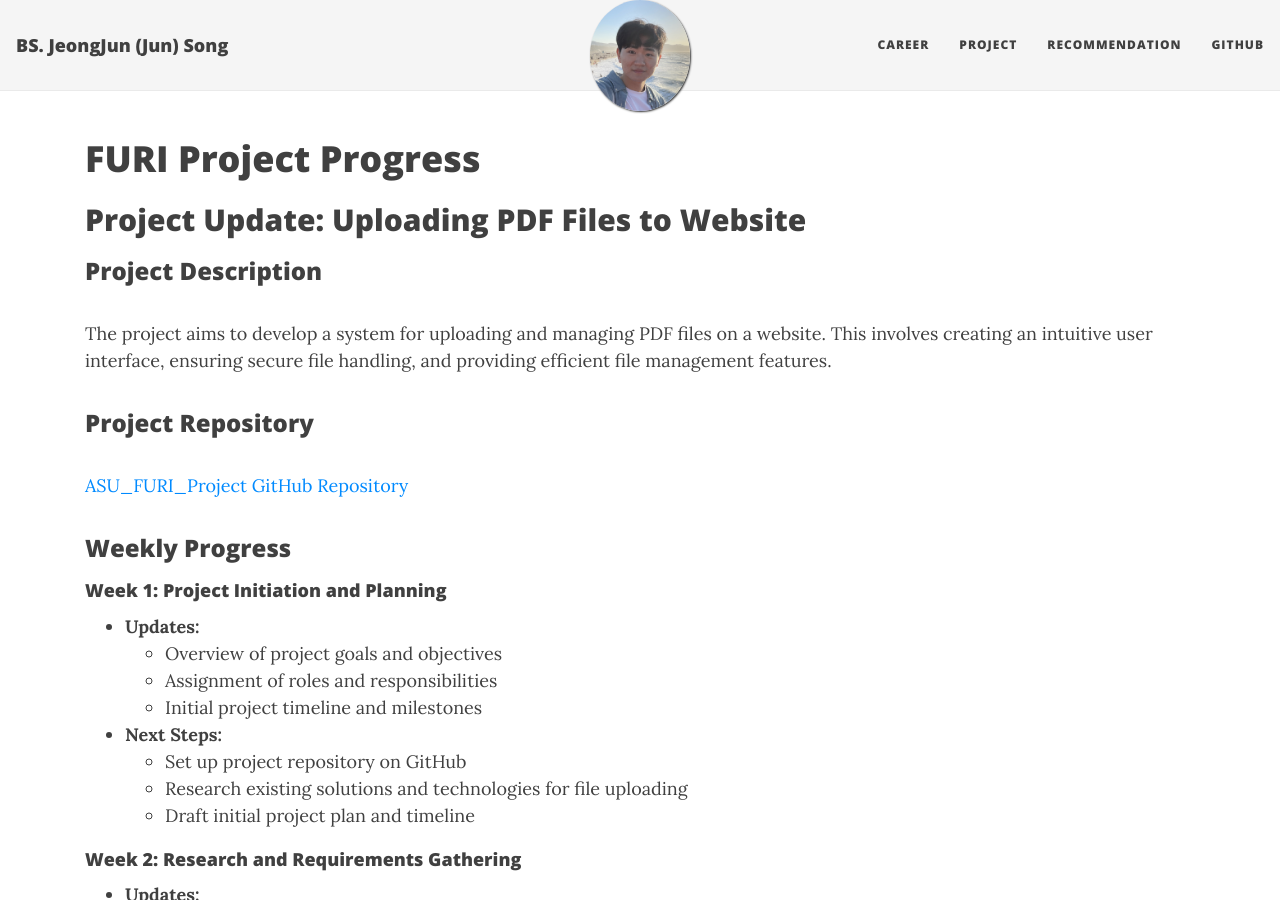
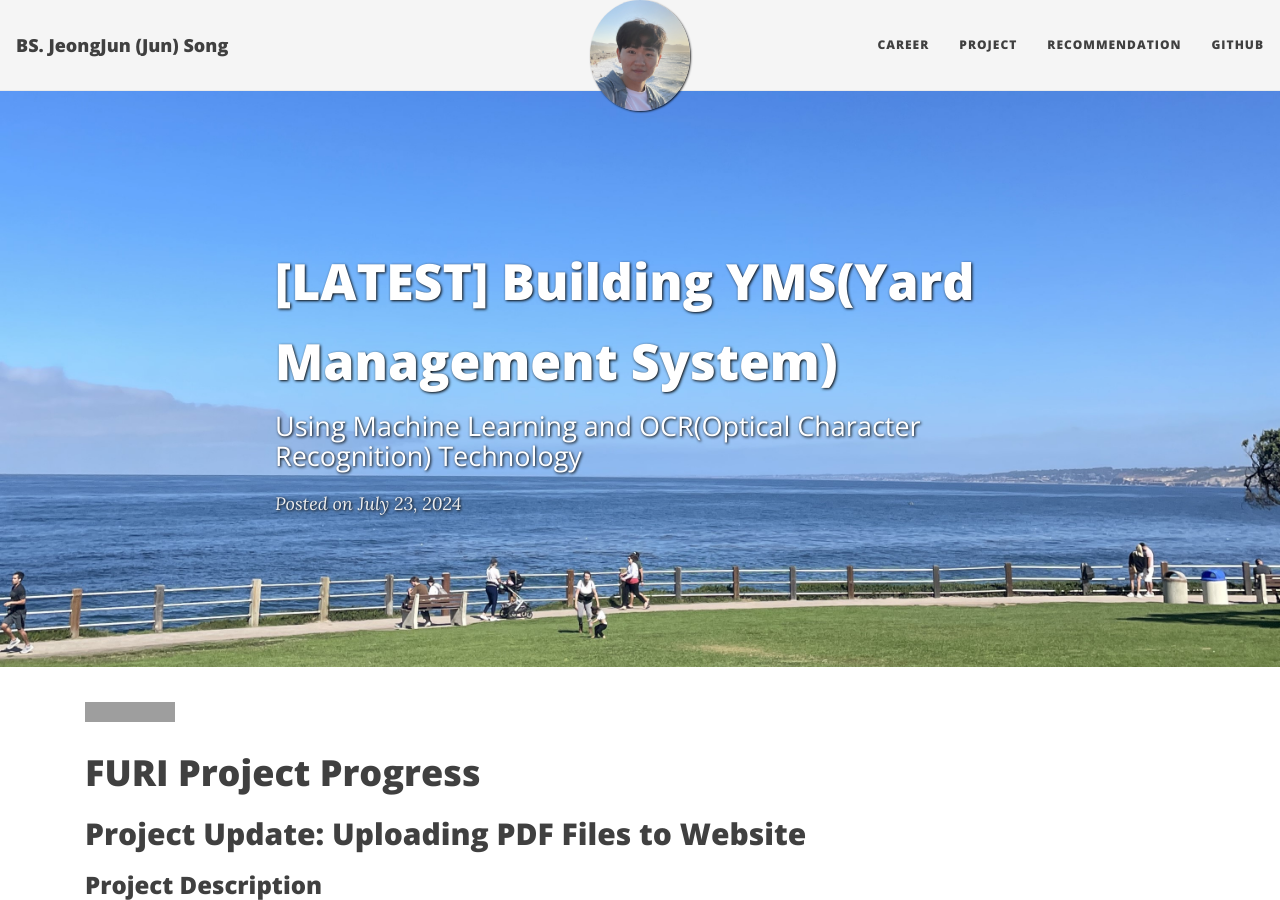
Before and after one commit to songjeongjun320/songjeongjun320.github.io, a Jekyll site: the page built from project/_posts/2024-07-23-ASU-Project.md, in a window 1280 px wide and 900 px high. Built offline with Jekyll 4.4.1, drawn with Linux system fonts in a browser that asks for light colours; nearby versions of some CDN libraries; grey boxes are pictures that could not be loaded.

Commit message:
07/24/2024

```diff
--- a/project/_posts/2024-07-23-ASU-Project.md
+++ b/project/_posts/2024-07-23-ASU-Project.md
@@ -1,7 +1,7 @@
 ---
 layout: post
-title: [LATEST] Building YMS(Yard Management System)
-subtitle: Using Machine Learning and OCR(Optical Character Recognition) Technology
+title: "[LATEST] Building YMS(Yard Management System)"
+subtitle: "Using Machine Learning and OCR(Optical Character Recognition) Technology"
 gh-repo: songjeongjun320/jun-song.github.io
 gh-badge: [follow]
 cover-img: /assets/img/ocean2.jpg
```
